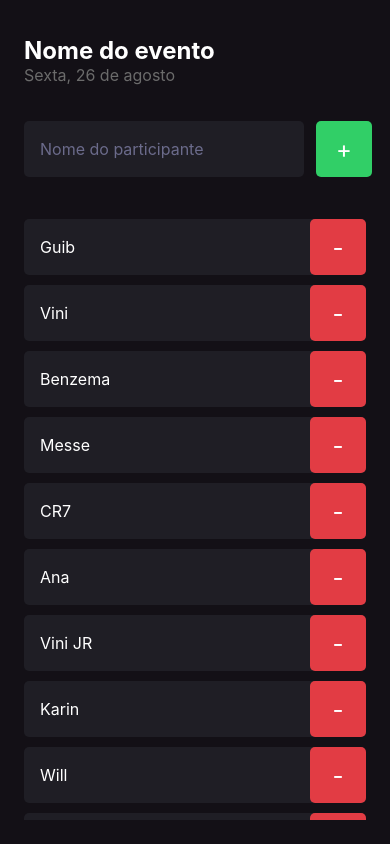
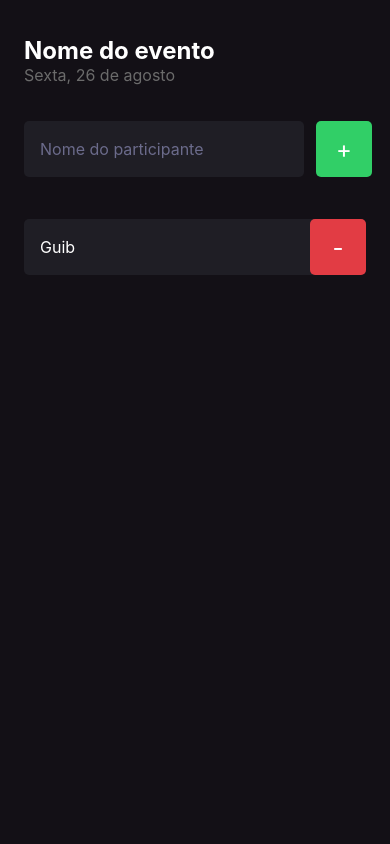
Before and after one commit to mguibtech/imhere, a React Native app: screen / in a window 390 px wide. Built offline with nearby package versions, Linux system fonts and the light colour scheme.

Commit message:
Adicionando participantes com useState

```diff
--- a/src/screens/Home/index.tsx
+++ b/src/screens/Home/index.tsx
@@ -1,3 +1,4 @@
+import { useState } from "react";
 import { View, Text, TextInput, TouchableOpacity, Alert, FlatList } from "react-native";
 
 import { Participant } from "../../components/Participant";
@@ -5,12 +6,16 @@ import { Participant } from "../../components/Participant";
 import { styles } from './styles';
 
 export function Home() {
-    const participants = ['Guib', 'Vini', 'Benzema', 'Messe', 'CR7','Ana', 'Vini JR', 'Karin', 'Will', 'JB', 'JP', 'Jenny']
+    const [participants, setParticipants] = useState(['Guib'])
+
+    // const participants = ['Guib']
 
     function handleParticipantAdd() {
         if(participants.includes("Messe")){
             return Alert.alert("Atenção", "Este nome já existe na lista")
         }
+
+        setParticipants(prevSatate =>[...prevSatate, 'Ana']);
     }
 
     function handleParticipantRemove(name: string) {
```
